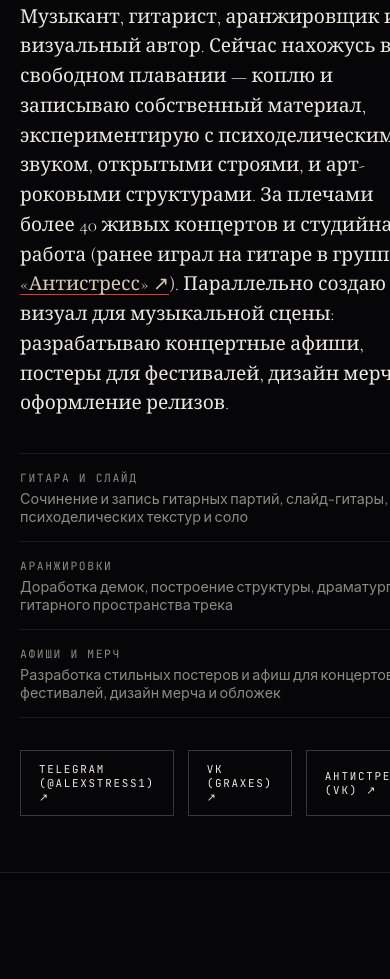
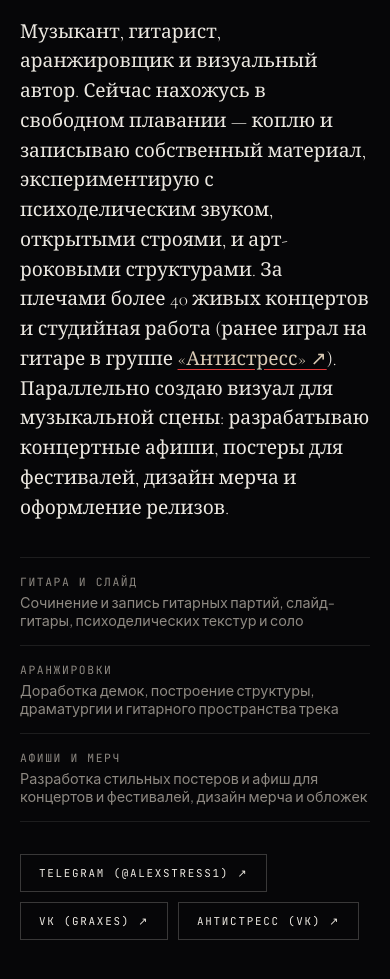
Before and after one commit to alexg11r/alexg-music, a website: page public/index.html in a window 390 px wide. Shown: the part 6539-7518 px from the top of the page. Drawn offline with nearby package versions, Linux system fonts and the light colour scheme; no server answers; files whose address does not match are found by name.

Commit message:
Fix Section 04 mobile wrapping for contact links

```diff
--- a/public/styles.css
+++ b/public/styles.css
@@ -1855,6 +1855,15 @@ main {
     height: 260px;
   }
 
+  .about-left,
+  .about-right {
+    min-width: 0;
+    max-width: 100%;
+  }
+  .contact-links {
+    flex-wrap: wrap;
+    gap: 10px;
+  }
   .about-bio {
     font-size: 1.2rem;
   }
```
